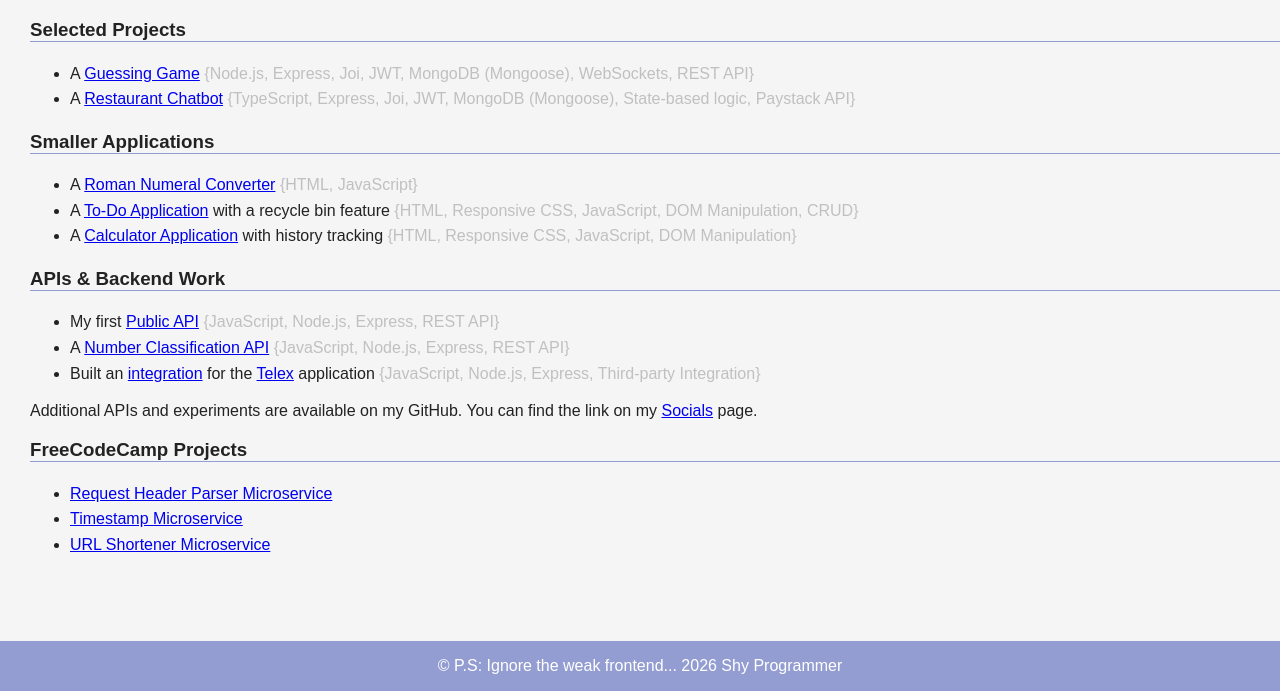
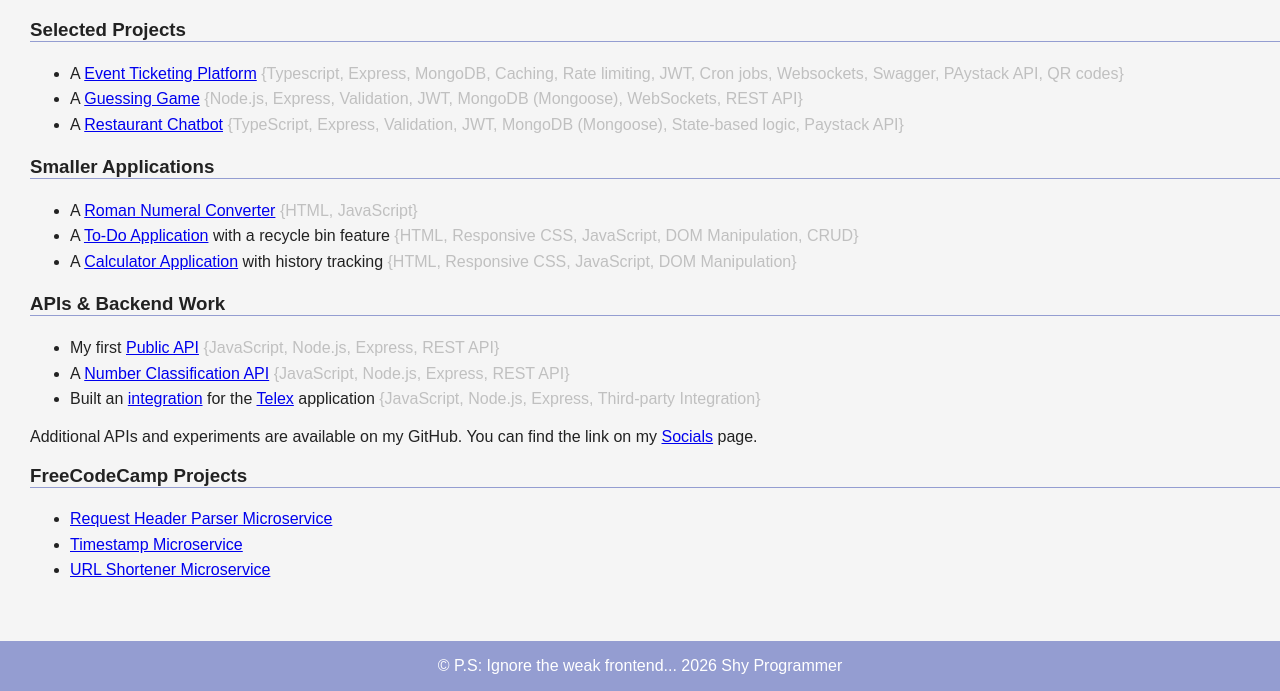
Before and after one commit to shy-programmer/Introductory-page, a website: page pages/projects.html in a window 1280 px wide. Shown: the part 109-800 px from the top of the page. Drawn offline with Linux system fonts and the light colour scheme; files that its build step writes are made by us from their sources.

Commit message:
feat/ adding new project

```diff
--- a/pages/projects.html
+++ b/pages/projects.html
@@ -21,12 +21,16 @@
 
             <ul>
                 <li>
+                    A <a href="https://eventful-shy.onrender.com/" target="_blank">Event Ticketing Platform</a>
+                    <span>{Typescript, Express, MongoDB, Caching, Rate limiting, JWT, Cron jobs, Websockets, Swagger, PAystack API, QR codes}</span>
+                </li>
+                <li>
                     A <a href="https://whoknows-f6uo.onrender.com/" target="_blank">Guessing Game</a>
-                    <span>{Node.js, Express, Joi, JWT, MongoDB (Mongoose), WebSockets, REST API}</span>
+                    <span>{Node.js, Express, Validation, JWT, MongoDB (Mongoose), WebSockets, REST API}</span>
                 </li>
                 <li>
                     A <a href="https://clickneat.onrender.com/" target="_blank">Restaurant Chatbot</a>
-                    <span>{TypeScript, Express, Joi, JWT, MongoDB (Mongoose), State-based logic, Paystack API}</span>
+                    <span>{TypeScript, Express, Validation, JWT, MongoDB (Mongoose), State-based logic, Paystack API}</span>
                 </li>
             </ul>
 
```
